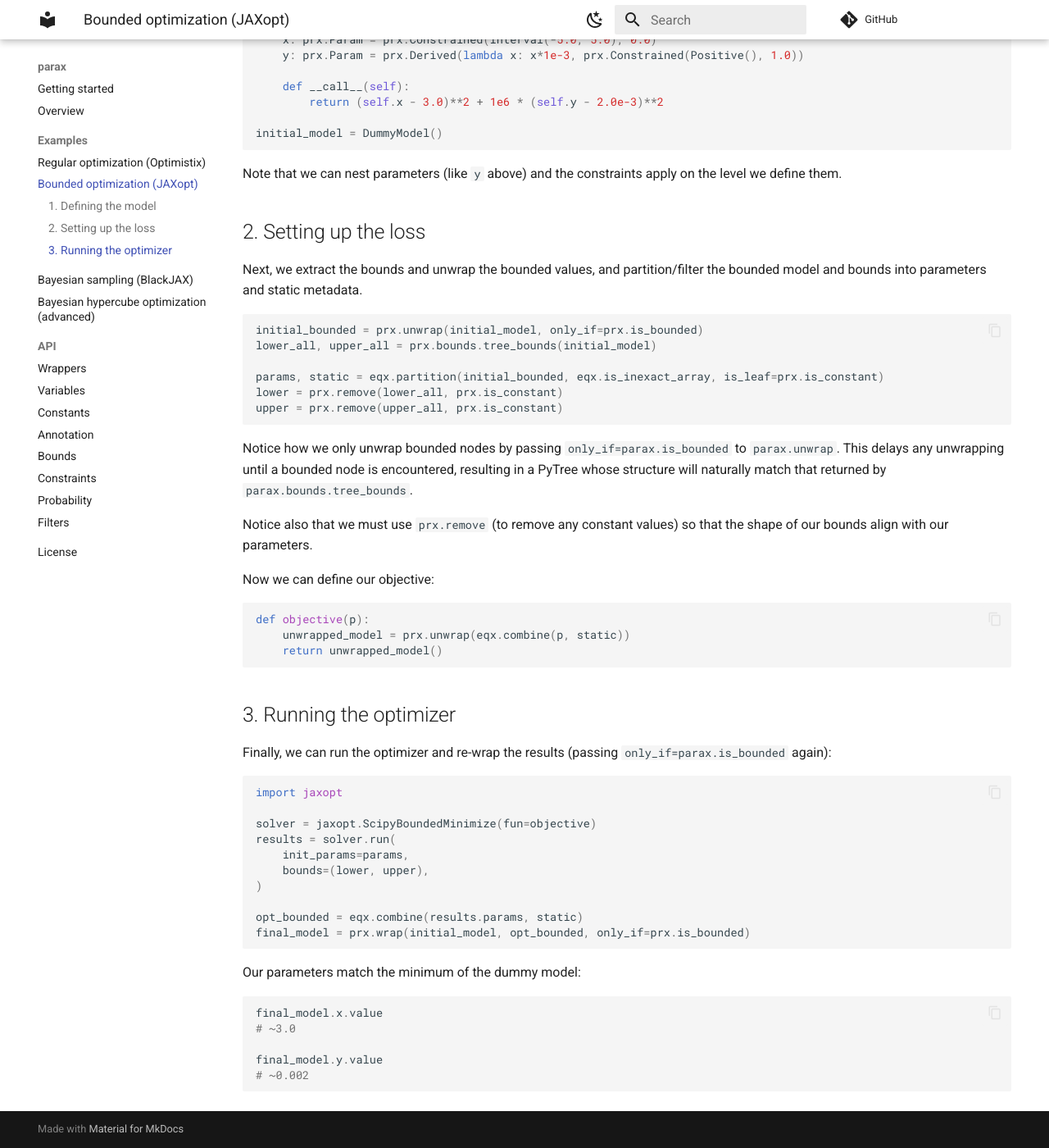
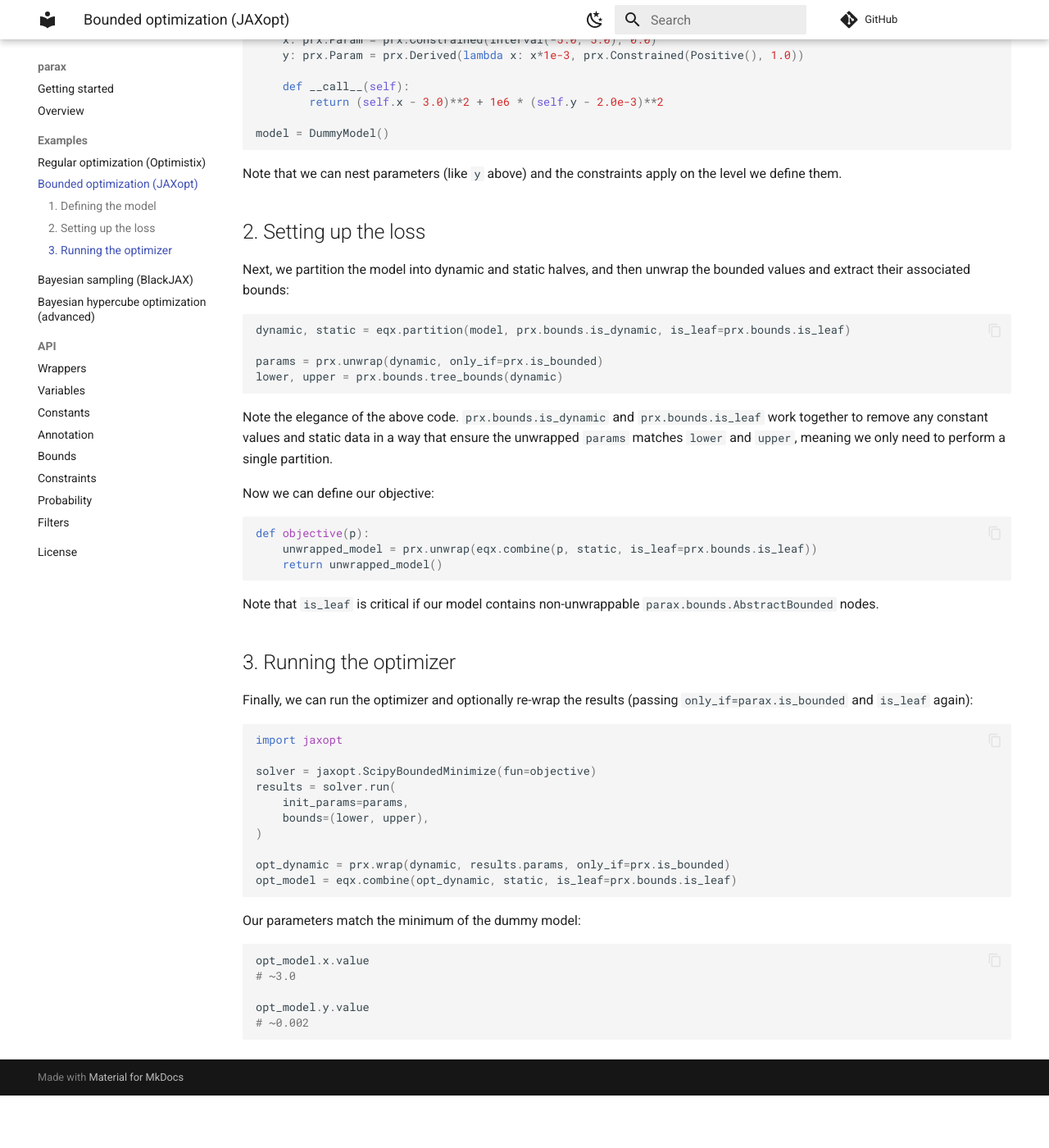
Before and after one commit to gvcallen/parax, an MkDocs documentation site: the page built from docs/examples/bounded_optimization_jaxopt.md, in a window 1280 px wide and 1400 px high, scrolled down 497 px. Shown: the whole window at 82% size. Built offline with MkDocs 1.6.1 and Material for MkDocs 9.7.7, drawn with Linux system fonts in a browser that asks for light colours; comment, search, counter and statistics services are not loaded; after the commit the page ends 1833 px from its top, so only the background shows below that; some of the changed text lies outside the part shown.

Commit message:
Updated docs

````diff
--- a/docs/examples/bounded_optimization_jaxopt.md
+++ b/docs/examples/bounded_optimization_jaxopt.md
@@ -4,7 +4,7 @@ In this example, we optimize a bounded dummy model using `jaxopt`.
 
 ## 1. Defining the model
 
-`parax.bounds` caters for easy extraction of bounds from PyTrees containing `parax.AbstractBounded` nodes (e.g. `parax.Constrained` variables). We simply have to unwrap any bounded leaves before feeding our model to the optimizer, and then re-wrap the final optimized result.
+`parax.bounds` caters for easy extraction of bounds from PyTrees containing `parax.AbstractBounded` nodes (e.g. `parax.Constrained` variables). We simply have to unwrap any bounded leaves before feeding our model to the optimizer, and then optionally re-wrap the optimized result.
 
 First we initialize a dummy model:
 
@@ -20,40 +20,38 @@ class DummyModel(eqx.Module):
     def __call__(self):
         return (self.x - 3.0)**2 + 1e6 * (self.y - 2.0e-3)**2
 
-initial_model = DummyModel()
+model = DummyModel()
 ```
 
 Note that we can nest parameters (like `y` above) and the constraints apply on the level we define them.
 
 ## 2. Setting up the loss
 
-Next, we extract the bounds and unwrap the bounded values, and partition/filter the bounded model and bounds into parameters and static metadata.
+Next, we partition the model into dynamic and static halves, and then unwrap the bounded values and extract their associated bounds:
 
 <!-- pytest-codeblocks:cont -->
 ```python
-initial_bounded = prx.unwrap(initial_model, only_if=prx.is_bounded)
-lower_all, upper_all = prx.bounds.tree_bounds(initial_model)
+dynamic, static = eqx.partition(model, prx.bounds.is_dynamic, is_leaf=prx.bounds.is_leaf)
 
-params, static = eqx.partition(initial_bounded, eqx.is_inexact_array, is_leaf=prx.is_constant)
-lower = prx.remove(lower_all, prx.is_constant)
-upper = prx.remove(upper_all, prx.is_constant)
+params = prx.unwrap(dynamic, only_if=prx.is_bounded)
+lower, upper = prx.bounds.tree_bounds(dynamic)
 ```
 
-Notice how we only unwrap bounded nodes by passing `only_if=parax.is_bounded` to `parax.unwrap`. This delays any unwrapping until a bounded node is encountered, resulting in a PyTree whose structure will naturally match that returned by `parax.bounds.tree_bounds`.
-
-Notice also that we must use `prx.remove` (to remove any constant values) so that the shape of our bounds align with our parameters.
+Note the elegance of the above code. `prx.bounds.is_dynamic` and `prx.bounds.is_leaf` work together to remove any constant values and static data in a way that ensure the unwrapped `params` matches `lower` and `upper`, meaning we only need to perform a single partition.
 
 Now we can define our objective:
 <!-- pytest-codeblocks:cont -->
 ```python
 def objective(p):
-    unwrapped_model = prx.unwrap(eqx.combine(p, static))
+    unwrapped_model = prx.unwrap(eqx.combine(p, static, is_leaf=prx.bounds.is_leaf))
     return unwrapped_model()
 ```
 
+Note that `is_leaf` is critical if our model contains non-unwrappable `parax.bounds.AbstractBounded` nodes.
+
 ## 3. Running the optimizer
 
-Finally, we can run the optimizer and re-wrap the results (passing `only_if=parax.is_bounded` again):
+Finally, we can run the optimizer and optionally re-wrap the results (passing `only_if=parax.is_bounded` and `is_leaf` again):
 
 <!-- pytest-codeblocks:cont -->
 ```python
@@ -65,16 +63,16 @@ results = solver.run(
     bounds=(lower, upper),
 )
 
-opt_bounded = eqx.combine(results.params, static)
-final_model = prx.wrap(initial_model, opt_bounded, only_if=prx.is_bounded)
+opt_dynamic = prx.wrap(dynamic, results.params, only_if=prx.is_bounded)
+opt_model = eqx.combine(opt_dynamic, static, is_leaf=prx.bounds.is_leaf)
 ```
 
 Our parameters match the minimum of the dummy model:
 <!-- pytest-codeblocks:cont -->
 ```python
-final_model.x.value
+opt_model.x.value
 # ~3.0
 
-final_model.y.value
+opt_model.y.value
 # ~0.002
 ```
````
Also changed, not shown: docs/api/bounds.md (+4 -0 lines), docs/api/probability.md (+4 -0 lines), docs/examples/bayesian_sampling_blackjax.md (+10 -19 lines), 2 other files.
